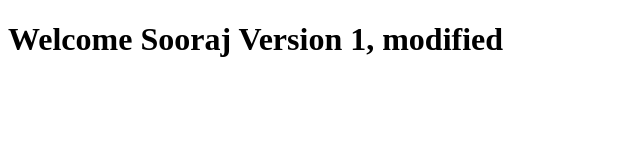
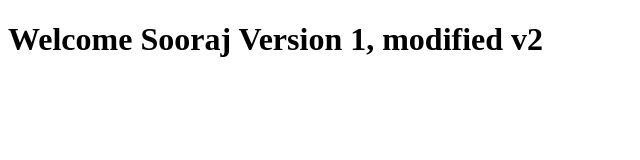
Before and after one commit to Soorajskr/Gitlearn, a plain HTML site: page index.html in a window 1280 px wide. Shown: the full height of the page, 0-640 px from the left. Drawn offline with Linux system fonts and the light colour scheme.

Commit message:
Update index.html

```diff
--- a/index.html
+++ b/index.html
@@ -6,6 +6,6 @@
     <title>Document</title>
 </head>
 <body>
-    <h1> Welcome Sooraj Version 1, modified </h1>
+    <h1> Welcome Sooraj Version 1, modified v2 </h1>
 </body>
 </html>
```
